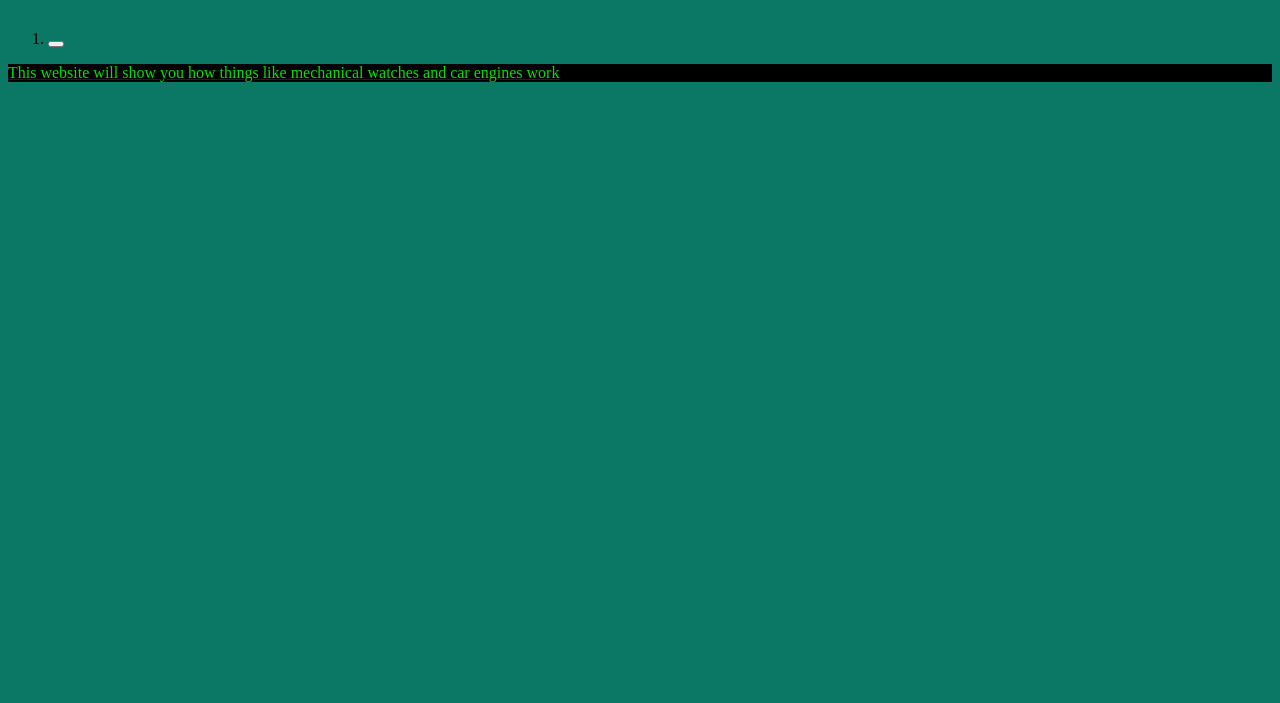
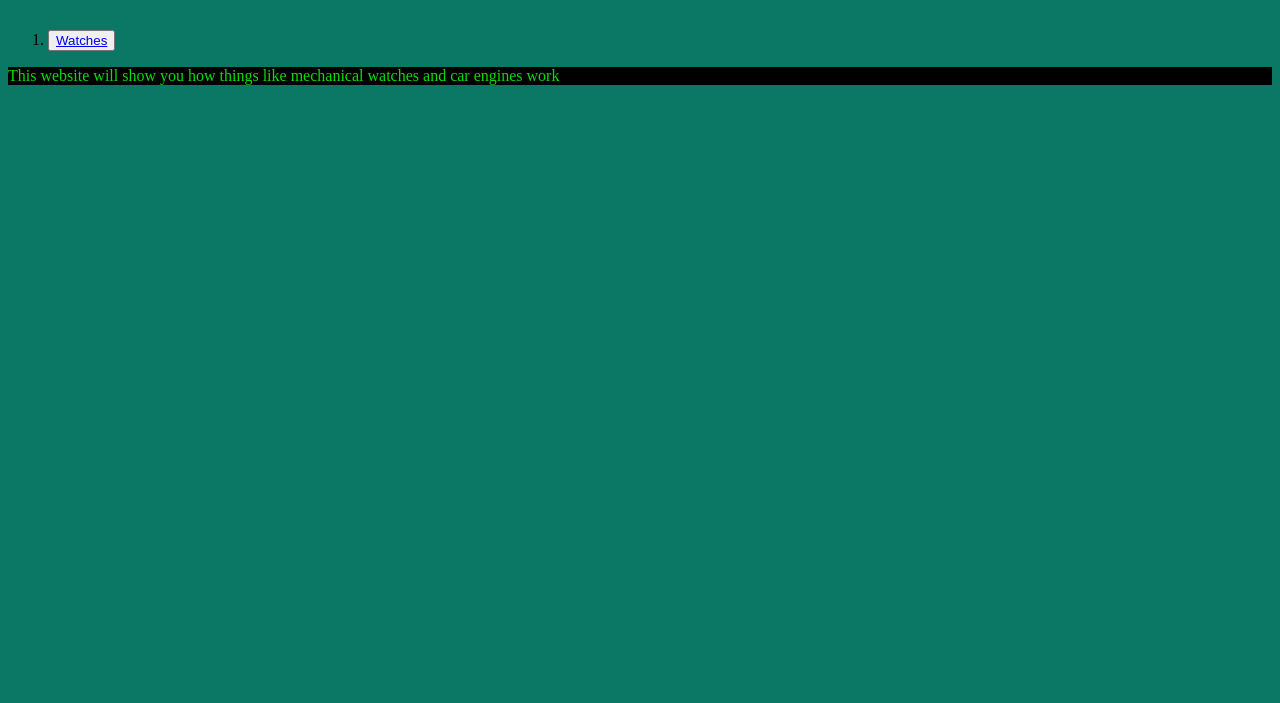
Before and after one commit to rg10253/pages, a plain HTML site: page index.html in a window 1280 px wide. Shown: the part 97-800 px from the top of the page. Drawn offline with Linux system fonts and the light colour scheme.

Commit message:
Update index.html

```diff
--- a/index.html
+++ b/index.html
@@ -24,7 +24,7 @@
   <body>
     <h1>How things work</h1>
     <ol>
-      <li><button><a href = "Watch"></button></li>
+      <li><button><a href = "https://rg10253.github.io/pages/Watch">Watches</a></button></li>
     </ol>
  <p> This website will show you how things like mechanical watches and car engines work </p>
   </body>
```
